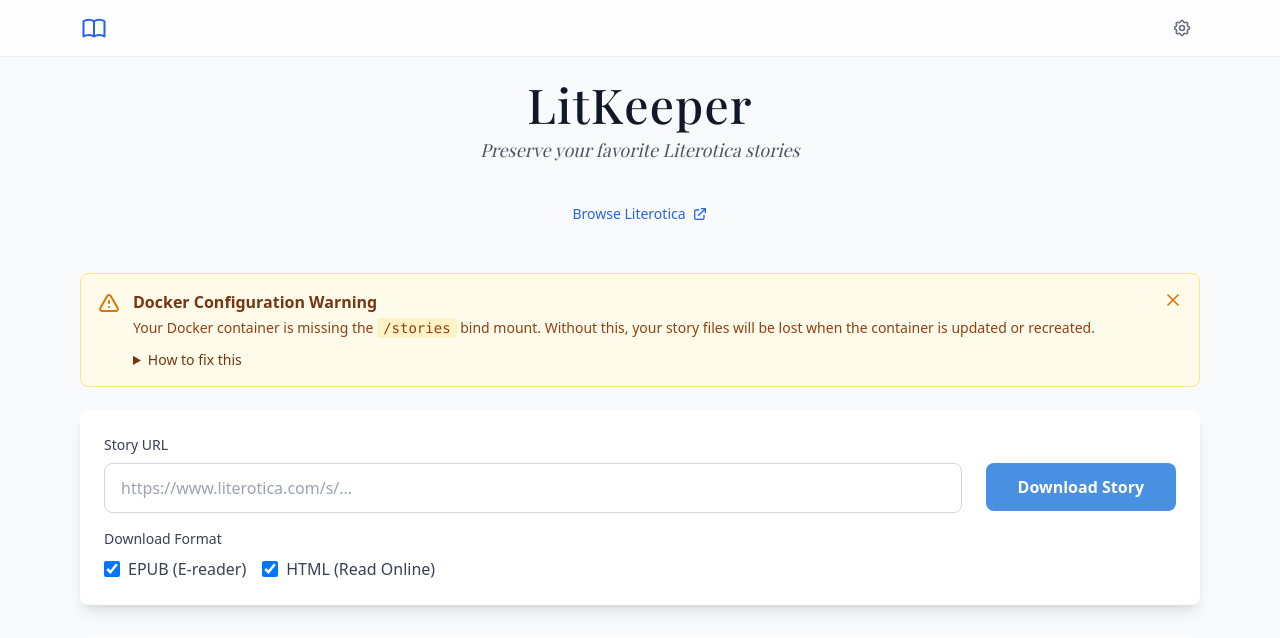
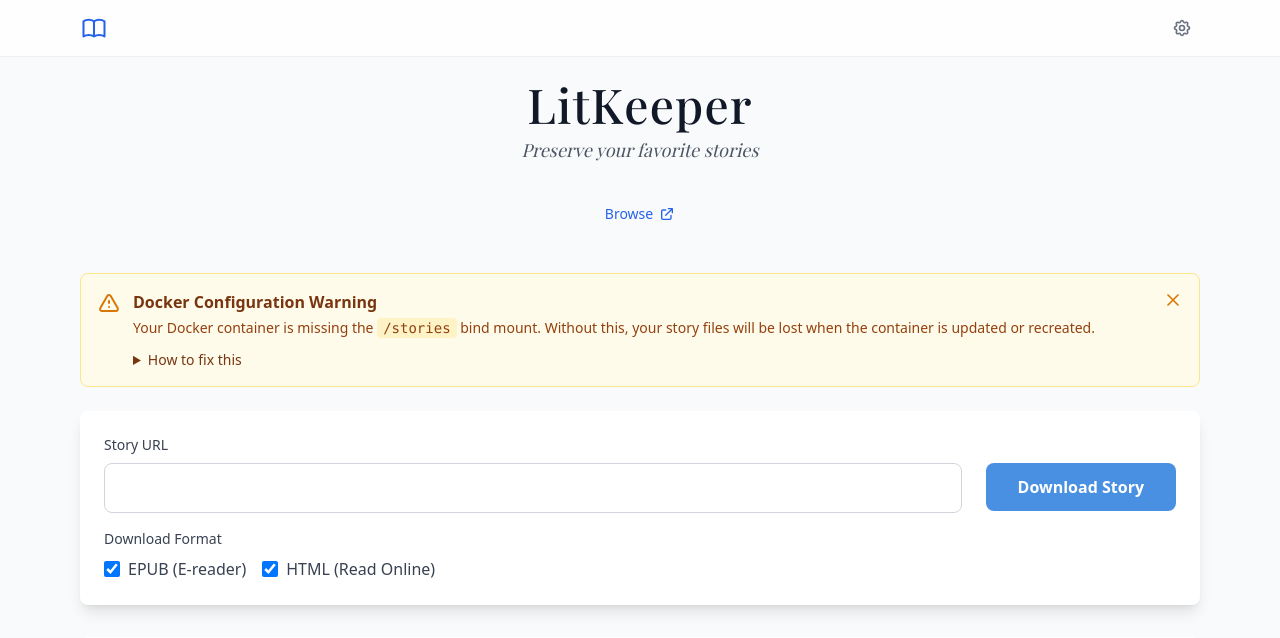
Before and after one commit to redwoodstory/LitKeeper, a Flask app: page / in a window 1280 px wide. Shown: the top 638 px of the page. Run offline with Flask 3, Linux system fonts and the light colour scheme; data comes from the database, SQL or seed files in the repository; data that the repository does not hold is empty.

Commit message:
formatting updates

```diff
--- a/app/templates/components/metadata_refresh_modal.html
+++ b/app/templates/components/metadata_refresh_modal.html
@@ -138,7 +138,7 @@ function renderSearchResults(results, autoMatchUrl = null) {
                   <svg class="w-3 h-3" fill="none" stroke="currentColor" viewBox="0 0 24 24">
                     <path stroke-linecap="round" stroke-linejoin="round" stroke-width="2" d="M10 6H6a2 2 0 00-2 2v10a2 2 0 002 2h10a2 2 0 002-2v-4M14 4h6m0 0v6m0-6L10 14"></path>
                   </svg>
-                  View on Literotica
+                  View source
                 </a>
               </div>
               <p class="text-xs text-slate-500 dark:text-slate-500 mt-2">Confidence: ${(result.confidence * 100).toFixed(0)}%</p>
--- a/app/templates/components/story_modal.html
+++ b/app/templates/components/story_modal.html
@@ -179,7 +179,7 @@
               <svg class="w-4 h-4" fill="none" stroke="currentColor" viewBox="0 0 24 24">
                 <path stroke-linecap="round" stroke-linejoin="round" stroke-width="2" d="M10 6H6a2 2 0 00-2 2v10a2 2 0 002 2h10a2 2 0 002-2v-4M14 4h6m0 0v6m0-6L10 14"></path>
               </svg>
-              View on Literotica
+              View source
             </a>
           </p>
           {% endif %}
@@ -189,7 +189,7 @@
               <svg class="w-4 h-4" fill="none" stroke="currentColor" viewBox="0 0 24 24">
                 <path stroke-linecap="round" stroke-linejoin="round" stroke-width="2" d="M9 12h6m-6 4h6m2 5H7a2 2 0 01-2-2V5a2 2 0 012-2h5.586a1 1 0 01.707.293l5.414 5.414a1 1 0 01.293.707V19a2 2 0 01-2 2z"></path>
               </svg>
-              View Full Series on Literotica
+              View full series
             </a>
           </p>
           {% endif %}
--- a/app/templates/index.html
+++ b/app/templates/index.html
@@ -37,7 +37,6 @@ if (sessionStorage.getItem('syncBannerDismissed') === 'true') {
           type="url"
           id="url"
           name="url"
-          placeholder="https://www.literotica.com/s/..."
           required
           class="w-full px-4 py-3 rounded-lg border border-gray-300 dark:border-gray-600
                  bg-white dark:bg-gray-700 text-gray-900 dark:text-white
--- a/app/templates/layouts/dashboard.html
+++ b/app/templates/layouts/dashboard.html
@@ -56,13 +56,13 @@
         LitKeeper
       </h1>
     <p class="font-playfair text-gray-600 dark:text-gray-400 text-lg mb-4 italic">
-      Preserve your favorite Literotica stories
+      Preserve your favorite stories
     </p>
       <a href="https://www.literotica.com/stories"
          target="_blank"
          rel="noopener noreferrer"
          class="inline-flex items-center gap-1.5 text-sm text-blue-600 dark:text-blue-400 hover:text-blue-700 dark:hover:text-blue-300 transition-colors duration-200 border-slate-200/60 dark:border-slate-700 pt-4 mt-2">
-        Browse Literotica
+        Browse
         <svg class="w-4 h-4" fill="none" viewBox="0 0 24 24" stroke="currentColor">
           <path stroke-linecap="round" stroke-linejoin="round" stroke-width="2" d="M10 6H6a2 2 0 00-2 2v10a2 2 0 002 2h10a2 2 0 002-2v-4M14 4h6m0 0v6m0-6L10 14" />
         </svg>
```
Also changed, not shown: app/services/cover_generator.py (+4 -4 lines).
